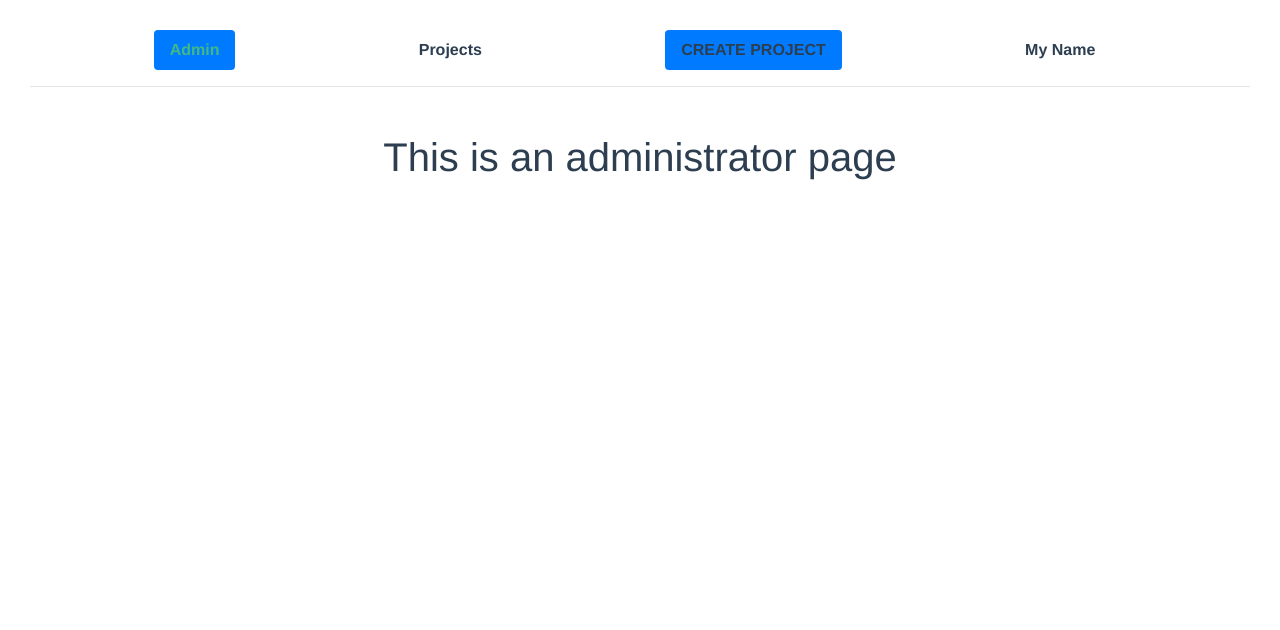
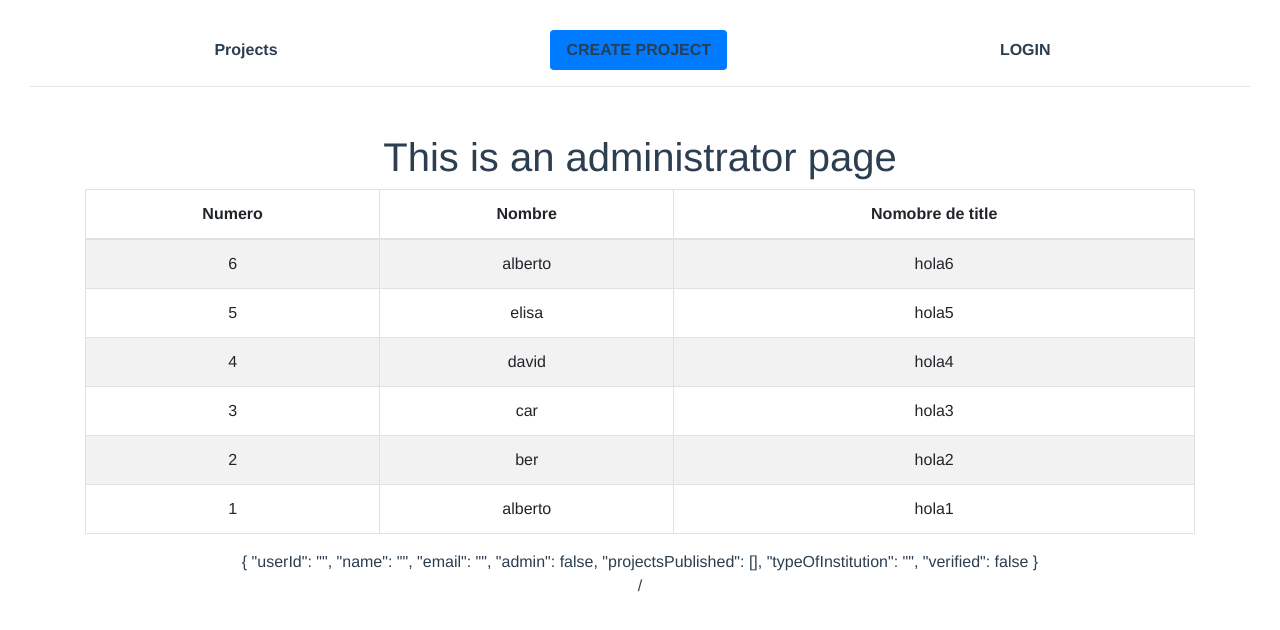
Before and after one commit to pedronieto84/ItProjects-Marketplace-Vue, a Vue app: page /admin in a window 1280 px wide. Shown: the top 630 px of the page. Built offline with nearby package versions, Linux system fonts and the light colour scheme.

Commit message:
aplicado cuando login, aparece Admin y User name y button Logout

```diff
--- a/src/components/navbarComp.vue
+++ b/src/components/navbarComp.vue
@@ -1,12 +1,18 @@
 <template>
   <div>
     <b-nav pills class="container">
-      <b-nav-item router :to="{name:'Admin'}" exact :active="isAdmin">Admin</b-nav-item>
+      <b-nav-item router :to="{name:'Admin'}" exact v-if="getUser.admin" :active="getUser.admin">Admin</b-nav-item>
       <b-nav-item router :to="{name:'Projects'}" exact>Projects</b-nav-item>
       <b-nav-item router :to="{name:'CreateProject'}" exact active>CREATE PROJECT</b-nav-item>
-      <!-- <b-nav-item-dropdown>CREATE PROJECT</b-nav-item> -->
-      <b-nav-item router :to="{name:'MyAccount'}" exact>My Name</b-nav-item>
-      <!-- <b-form-input>{{name}}</b-form-input> -->
+
+      <!-- <b-nav-item v-if="getUser.name!==''">Hi ! {{getUser.name | upperCase}}</b-nav-item> -->  <!-- dejo para recordar Seokju -->
+      <b-nav-item v-if="getUser.name==''" router :to="{name:'Login'}" exact>LOGIN</b-nav-item>
+      <b-button-group v-if="getUser.name!==''">
+        <b-dropdown :text="getUser.name">
+          <b-dropdown-item router :to="{name:'MyAccount'}">My Page</b-dropdown-item>
+          <b-dropdown-item v-if="getUser.name!==''" router :to="{name:'Projects'}">Logout</b-dropdown-item>
+        </b-dropdown>
+      </b-button-group>
     </b-nav>
     <hr>
   </div>
@@ -14,14 +20,22 @@
 
 <script>
 // @ is an alias to /src
-import {mapState} from 'vuex'
+import {mapGetters} from 'vuex'
 
 export default {
   name: "Navbar",
   computed: {
-    ...mapState({
-      isAdmin: 'isAdmin'
+    // ...mapState({
+    //   isAdmin: 'isAdmin'
+    // }), <!-- dejo para recordar Seokju -->
+    ...mapGetters({
+      getUser: 'getUser'
     })
+  },
+  filters: {
+    upperCase: value => {
+      return value.toUpperCase();
+    }
   }
 };
 </script>
--- a/src/store/index.js
+++ b/src/store/index.js
@@ -15,15 +15,17 @@ export default new Vuex.Store({
       typeOfInstitution: "",
       verified: false,
     },
-    isAdmin: true, // dejado para probar Seokju
+    // isAdmin: true, // dejado para probar Seokju
     allUsers: [ // dejado para probar Seokju
-      { user_id: 1, name: 'alberto' },
-      { user_id: 2, name: 'ber' },
-      { user_id: 3, name: 'car' },
-      { user_id: 4, name: 'david' },
-      { user_id: 5, name: 'elisa' },
-      { user_id: 6, name: 'alberto' }
-    ]
+      { user_id: 1, name: 'alberto', content: 'hola1' },
+      { user_id: 2, name: 'ber', content: 'hola2' },
+      { user_id: 3, name: 'car', content: 'hola3' },
+      { user_id: 4, name: 'david', content: 'hola4' },
+      { user_id: 5, name: 'elisa', content: 'hola5' },
+      { user_id: 6, name: 'alberto', content: 'hola6' }
+    ],
+    // isLogin: false, // el codigo probado para Seokju
+    // ifLoginError: false // el codigo probado para Seokju
   },
   getters: {
     getBaseURL(state) { // he dejado Seokju para probar
@@ -34,18 +36,7 @@ export default new Vuex.Store({
     },
     allUsersCount: state => { // he dejado Seokju para probar
       return state.allUsers.length;
-    }
     },
-  // mutations: {
-  //   // loginAdmin(state){ // he dejado Seokju para probar
-  //   //   state.isAdmin = true;
-  //   // }
-  // },
-  // actions: {
-  //   // login({state, commit}, loginObj){ // he dejado Seokju para probar
-  //   //   ...
-  //   // }
-  // },
     getUser(state) {
       if (state.user.userId === "") {
         let storedUser = sessionStorage.getItem("itAcademyProjects-storedUser");
@@ -55,8 +46,16 @@ export default new Vuex.Store({
       }
       return state.user;
     },
-
+  },
   mutations: {
+    // loginSuccess(state) { // el codigo probado para Seokju
+    //   state.isLogin = true
+    //   state.isLoginError = false
+    // },
+    // loginError(state) { // el codigo probado para Seokju
+    //   state.isLogin = false
+    //   state.isLoginError = true
+    // },
     setUser(state, data) {
       /* data is a 2 element array.
           data[0] is the property to modify:
@@ -122,6 +121,16 @@ export default new Vuex.Store({
       );
     },
   },
-  actions: {},
+  actions: {
+    // login({ state, commit }, loginObj) { // el codigo probado para Seokju
+    //   let selectedUser = null;
+    //   state.allUsers.forEach(user => {
+    //     if (user.email === loginObj.email) selectedUser = user
+    //   })
+    //   selectedUser === null || selectedUser.password !== loginObj.password
+    //     ? commit('loginError')
+    //     : commit('loginSuccess')
+    // }
+  },
   modules: {},
 });
--- a/src/views/AdminPage.vue
+++ b/src/views/AdminPage.vue
@@ -1,14 +1,40 @@
 <template>
-  <div class="about">
+  <div class="container">
     <h1>This is an administrator page</h1>
+    <b-table striped bordered :items="items" :fields="fields"></b-table>
+    <div>{{items2}}</div>
+    <div>{{items2.name}} / {{items2.email}}</div>
   </div>
 </template>
 
 <script>
 // @ is an alias to /src
+import store from '@/store'
 
+let items = store.state.allUsers.sort((a,b) => {return b.user_id - a.user_id}) // probar sort Seokju
 export default {
   name: "Admin",
-
+  data() {
+    return {
+      items: items,
+      // items: store.state.allUsers, // probar Seokju
+      items2: store.getters.getUser,
+      // fields: ['name', 'content'] // probar Seokju
+      fields: [
+        {
+          key: 'user_id',
+          label: 'Numero'
+        },
+        {
+          key:'name',
+          label: 'Nombre'
+        },
+        {
+          key: 'content',
+          label: 'Nomobre de title'
+        }
+      ]
+    }
+  },
 };
 </script>
```
Lines whose indentation alone changed are shown as unchanged.
